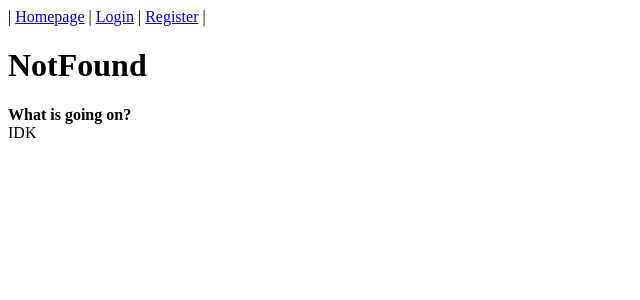
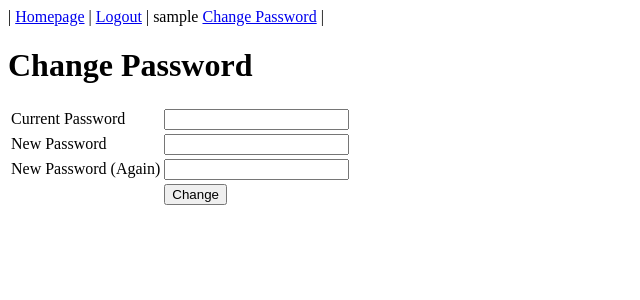
Before and after one commit to trinhlecong94/learn-php, a PHP site: page /changePass in a window 1280 px wide. Shown: the top 300 px of the page, without its empty margins (0-640 px from the left). Run offline with PHP 8.4, Linux system fonts and the light colour scheme; the visitor is signed in with stand-in values (Sample User, id 1); data that the repository does not hold is empty.

Commit message:
Add change Password function - first commit

```diff
--- /dev/null
+++ b/www/controllers/ChangePassController.php
@@ -0,0 +1,35 @@
+<?php
+
+class ChangePassController extends BaseController
+{
+
+  public function render($params)
+  {
+    $isLoggedIn = isset($_SESSION["auth"]) && $_SESSION["auth"] == true;
+
+    if (isset($_POST["currentPass"]) && isset($_POST["newPass"]) && isset($_POST["againPass"])) {
+      $currentPwd = $_POST["currentPass"];
+      $newPwd = $_POST["newPass"];
+      $againPwd = $_POST["againPass"];
+
+      $user = User::getUserByNick($_SESSION["nick"]);
+      $isCorrect = password_verify($currentPwd, $user["password"]);
+
+      if (!$isCorrect)
+        $this->redirect('/changePass?errorPwdIncorrect');
+      if ($newPwd != $againPwd)
+        $this->redirect('/changePass?errorMatch');
+
+      $newPwdHash = password_hash($newPwd, PASSWORD_DEFAULT);
+      User::updatePass($_SESSION["nick"], $newPwdHash);
+
+      $this->redirect('/changePass?changeSuccess');
+    }
+
+    $this->view->pageTitle = "ChangePass";
+    $this->view->isLoggedIn = $isLoggedIn;
+    $this->view->isChangePassErrorCurrentPwd = isset($_GET["errorPwdIncorrect"]);
+    $this->view->isChangePassErrorMatch = isset($_GET["errorMatch"]);
+    $this->view->isChangeSuccess = isset($_GET["changeSuccess"]);
+  }
+}
--- a/www/controllers/LoginController.php
+++ b/www/controllers/LoginController.php
@@ -20,6 +20,7 @@ class LoginController extends BaseController {
 
       if ($isCorrect) {
         $_SESSION["auth"] = true;
+        $_SESSION["nick"] = $nick;
         $this->redirect('/');
       } else {
         $this->redirect('/login?error');
--- /dev/null
+++ b/www/views/ChangePass.phtml
@@ -0,0 +1,54 @@
+<?php require '__header.phtml'; ?>
+<?php require '__menu.phtml'; ?>
+
+<h1>Change Password</h1>
+<?php if ($isChangeSuccess) : ?>
+  <div style="color: green; margin-bottom: 2vh; font-weight: bold;">
+    Change Password Successful
+  </div>
+<?php endif; ?>
+<form action="/changePass" method="POST">
+  <table>
+    <tr>
+      <td style="vertical-align:top; padding-top: 2px;">
+        <label for="currentPass">Current Password</label>
+      </td>
+      <td>
+        <input type="password" name="currentPass" id="currentPass" />
+        <?php if ($isChangePassErrorCurrentPwd) : ?>
+          <div style="color: red; margin-bottom: 2vh; font-weight: bold;">
+            Password is incorrect
+          </div>
+        <?php endif; ?>
+      </td>
+    </tr>
+    <tr>
+      <td>
+        <label for="newPass">New Password</label>
+      </td>
+      <td>
+        <input type="password" name="newPass" id="newPass" />
+      </td>
+    </tr>
+    <tr>
+      <td style="vertical-align:top; padding-top: 2px;">
+        <label for="againPass">New Password (Again)</label>
+      </td>
+      <td>
+        <input type="password" name="againPass" id="againPass" />
+        <?php if ($isChangePassErrorMatch) : ?>
+          <div style="color: orange; margin-bottom: 2vh; font-weight: bold;">
+            Password do not match
+          </div>
+        <?php endif; ?>
+      </td>
+    </tr>
+    <tr>
+      <td>&nbsp;</td>
+      <td>
+        <button type="submit">Change</button>
+      </td>
+    </tr>
+  </table>
+</form>
+<?php require '__footer.phtml'; ?>
--- a/www/views/NotFound.phtml
+++ b/www/views/NotFound.phtml
@@ -1,5 +1,4 @@
 <?php require '__header.phtml'; ?>
-<?php require '__menu.phtml'; ?>
 <h1>NotFound</h1>
 <div>
   <b>What is going on?</b><br>
--- a/www/views/__menu.phtml
+++ b/www/views/__menu.phtml
@@ -2,6 +2,8 @@
   | <a href="/">Homepage</a> |
   <?php if ($isLoggedIn): ?>
     <a href="/logout">Logout</a> |
+    <?php echo $_SESSION["nick"]; ?>
+    <a href="/changePass">Change Password</a> |
   <?php else: ?>
     <a href="/login">Login</a> |
     <a href="/register">Register</a> |
```
Also changed, not shown: www/models/User.php (+16 -3 lines), www/controllers/RouterController.php (line endings or trailing spaces).
